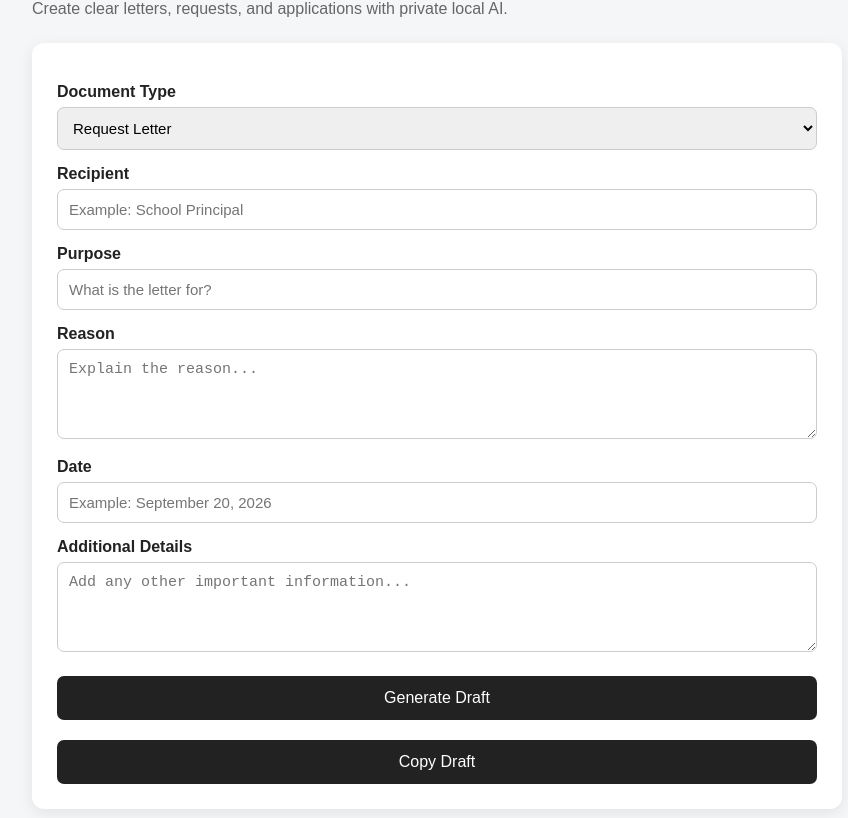
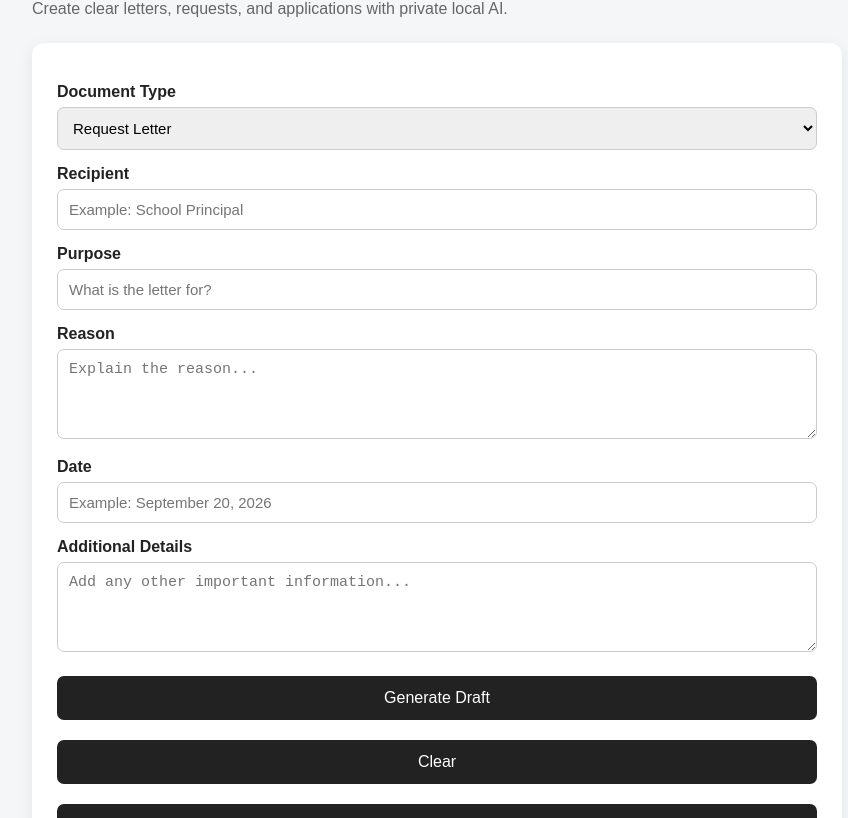
Before and after one commit to glimreaper-06/formdraft, a website: page public/index.html in a window 1280 px wide. Shown: the part 134-952 px from the top of the page, without its empty margins (203-1051 px from the left). Drawn offline with Linux system fonts and the light colour scheme.

Commit message:
Add clear button

```diff
--- a/public/index.html
+++ b/public/index.html
@@ -130,6 +130,7 @@
       <textarea id="details" placeholder="Add any other important information..."></textarea>
 
       <button onclick="generateDraft()">Generate Draft</button>
+<button onclick="location.reload()">Clear</button>
 <button onclick="copyDraft()">Copy Draft</button>
 
     </div>
```
